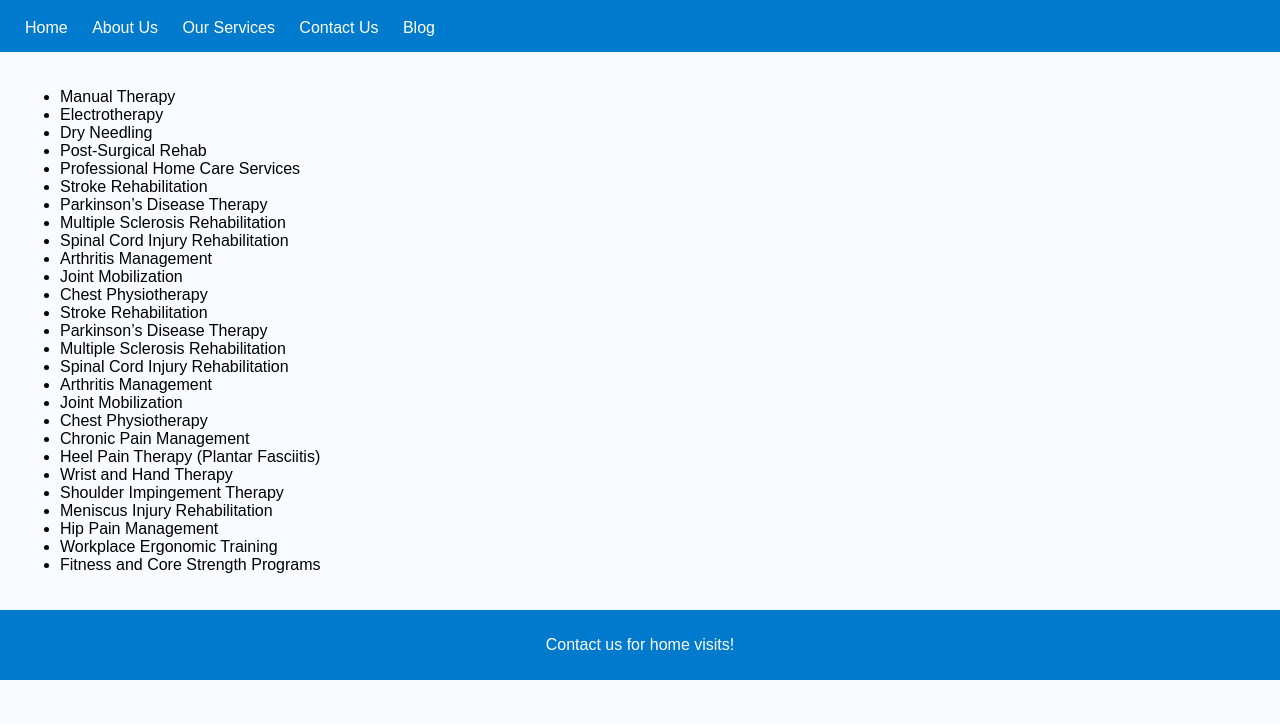
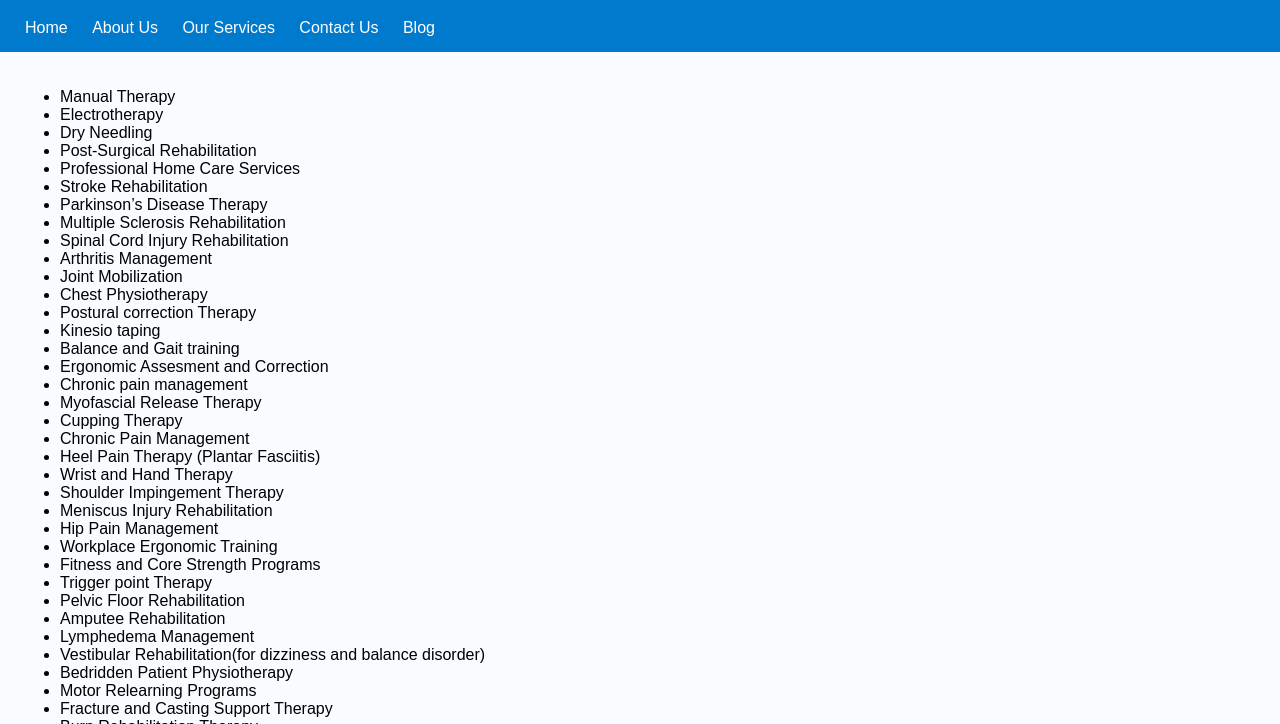
Before and after one commit to activephysiocentre/Activephysio, a plain HTML site: page services.html in a window 1280 px wide. Shown: the part 76-800 px from the top of the page. Drawn offline with Linux system fonts and the light colour scheme.

Commit message:
Update services.html

```diff
--- a/services.html
+++ b/services.html
@@ -21,7 +21,7 @@
             <li>Manual Therapy</li>
             <li>Electrotherapy</li>
             <li>Dry Needling</li>
-            <li>Post-Surgical Rehab</li>
+            <li>Post-Surgical Rehabilitation</li>
             <li>Professional Home Care Services</li>
             <li>Stroke Rehabilitation</li>
             <li>Parkinson’s Disease Therapy</li>
@@ -30,13 +30,13 @@
             <li>Arthritis Management</li>
             <li>Joint Mobilization</li>
             <li>Chest Physiotherapy</li>
-            <li>Stroke Rehabilitation</li>
-            <li>Parkinson’s Disease Therapy</li>
-            <li>Multiple Sclerosis Rehabilitation</li>
-            <li>Spinal Cord Injury Rehabilitation</li>
-            <li>Arthritis Management</li>
-            <li>Joint Mobilization</li>
-            <li>Chest Physiotherapy</li>
+            <li>Postural correction Therapy</li>
+            <li>Kinesio taping</li>
+            <li> Balance and Gait training </li>
+            <li>Ergonomic Assesment and Correction</li>
+            <li>Chronic pain management</li>
+            <li>Myofascial Release Therapy</li>
+            <li>Cupping Therapy</li>
             <li>Chronic Pain Management</li>
             <li>Heel Pain Therapy (Plantar Fasciitis)</li>
             <li>Wrist and Hand Therapy</li>
@@ -45,6 +45,17 @@
            <li>Hip Pain Management</li>
            <li>Workplace Ergonomic Training</li>
            <li>Fitness and Core Strength Programs</li>
+            <li>Trigger point Therapy</li>
+            <li>Pelvic Floor Rehabilitation </li>
+            <li>Amputee Rehabilitation</li>
+            <li>Lymphedema Management</li>
+            <li>Vestibular Rehabilitation(for dizziness and balance disorder)</li>
+            <li>Bedridden Patient Physiotherapy</li>
+            <li>Motor Relearning Programs</li>
+            <li>Fracture and Casting Support Therapy</li>
+            <li>Burn Rehabilitation Therapy</li>
+            <li>PNF(Proprioceptive Neuromuscular Facilitation)</li>
+            <li>Muscle Energy Technique(MET)</li>
 
         </ul>
     </main>
```
